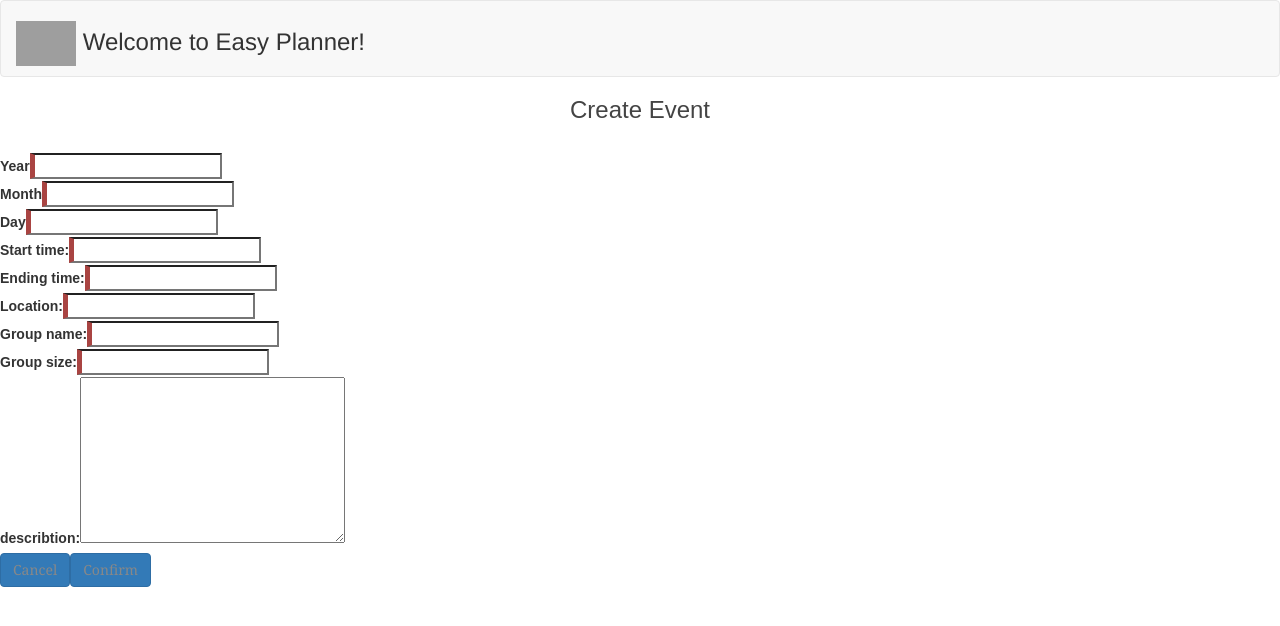
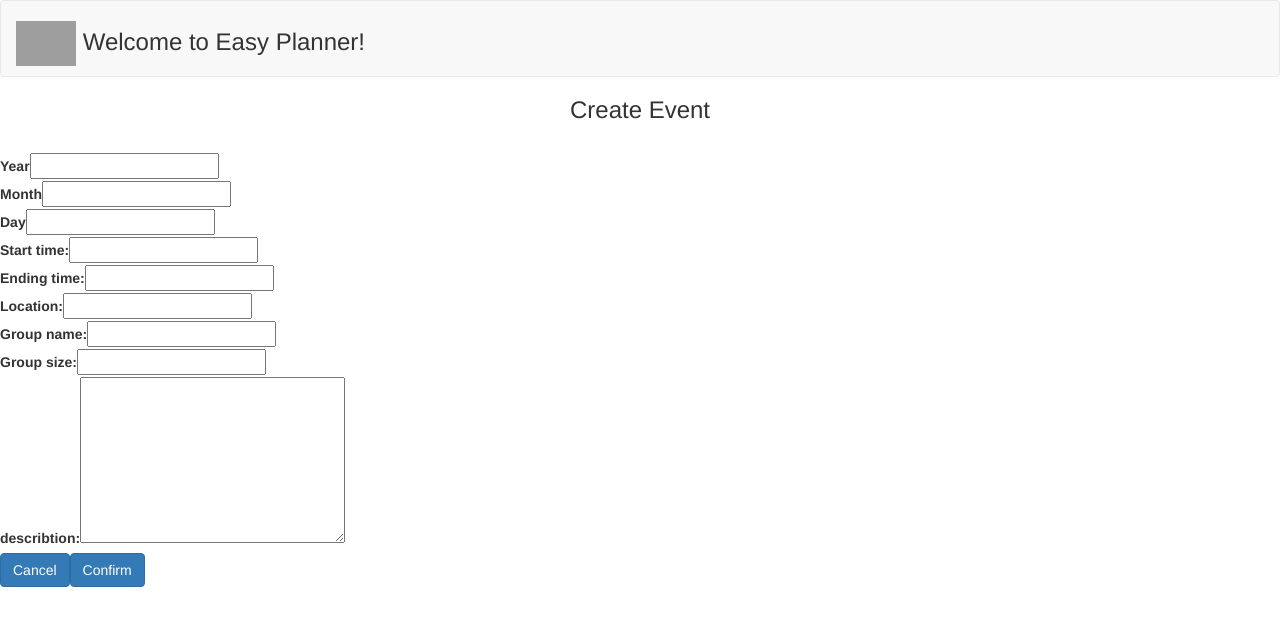
Before and after one commit to igel93/easyplanner, an Angular app in the folder easy-planner/: page /create-group-event in a window 1280 px wide. Shown: the top 626 px of the page. Built offline with nearby package versions, Linux system fonts and the light colour scheme; grey boxes are pictures that could not be loaded.

Commit message:
Remove bad css from create event

```diff
--- a/easy-planner/src/app/create-group-event/create-group-event.component.css
+++ b/easy-planner/src/app/create-group-event/create-group-event.component.css
@@ -1,6 +1,6 @@
-@import url('https://unpkg.com/bootstrap@3.3.7/dist/css/bootstrap.min.css');
+/* @import url('https://unpkg.com/bootstrap@3.3.7/dist/css/bootstrap.min.css');
 
-/* Application-wide Styles */
+Application-wide Styles
     h1 {
       color: #369;
       font-family: Arial, Helvetica, sans-serif;
@@ -19,17 +19,18 @@
       font-family: Cambria, Georgia;
     }
     /* everywhere else */
-    * {
+    /*
+      {
       font-family: Arial, Helvetica, sans-serif;
     }
 
     /* .ng-valid[required], .ng-valid.required  {
      border-left: 5px solid #42A948; /* green */
     /* } */
-
+      /*
     .ng-invalid:not(form)  {
       border-left: 5px solid #a94442; /* red */
-    } */
+   /* }
 
     .events {
       margin: 0 0 2em 0;
@@ -68,4 +69,4 @@
       height: 1.8em;
       margin-right: .8em;
       border-radius: 4px 0 0 4px;
-    }
+    } */
```
